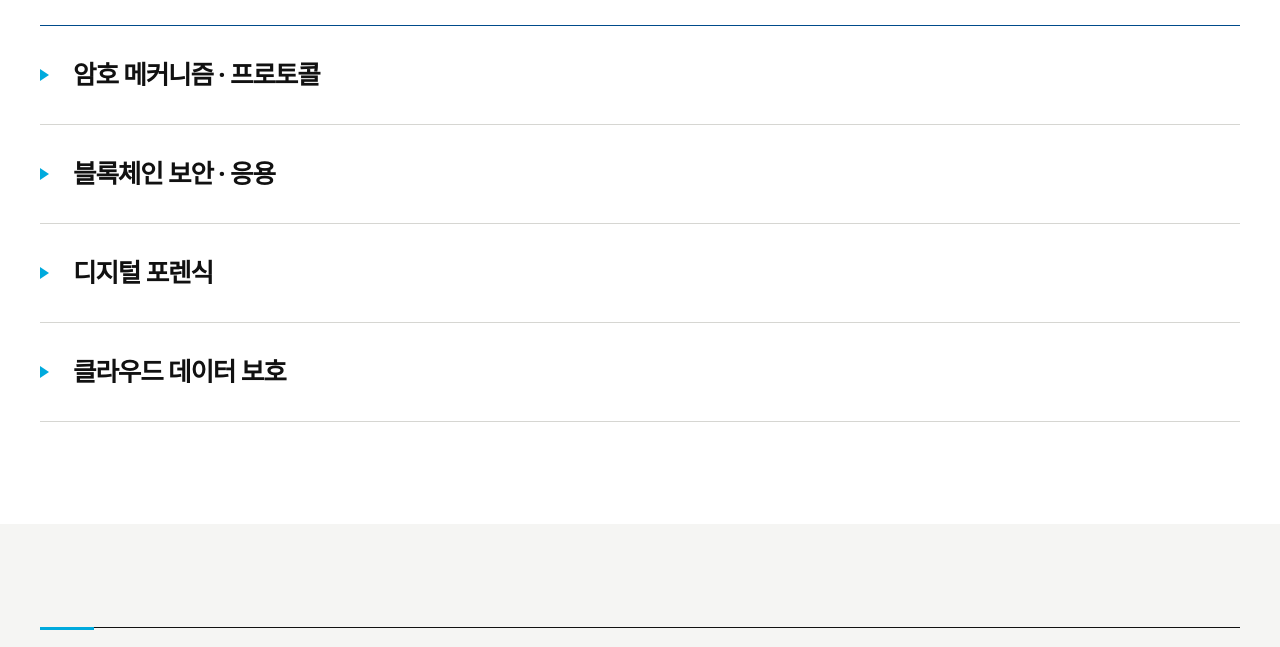
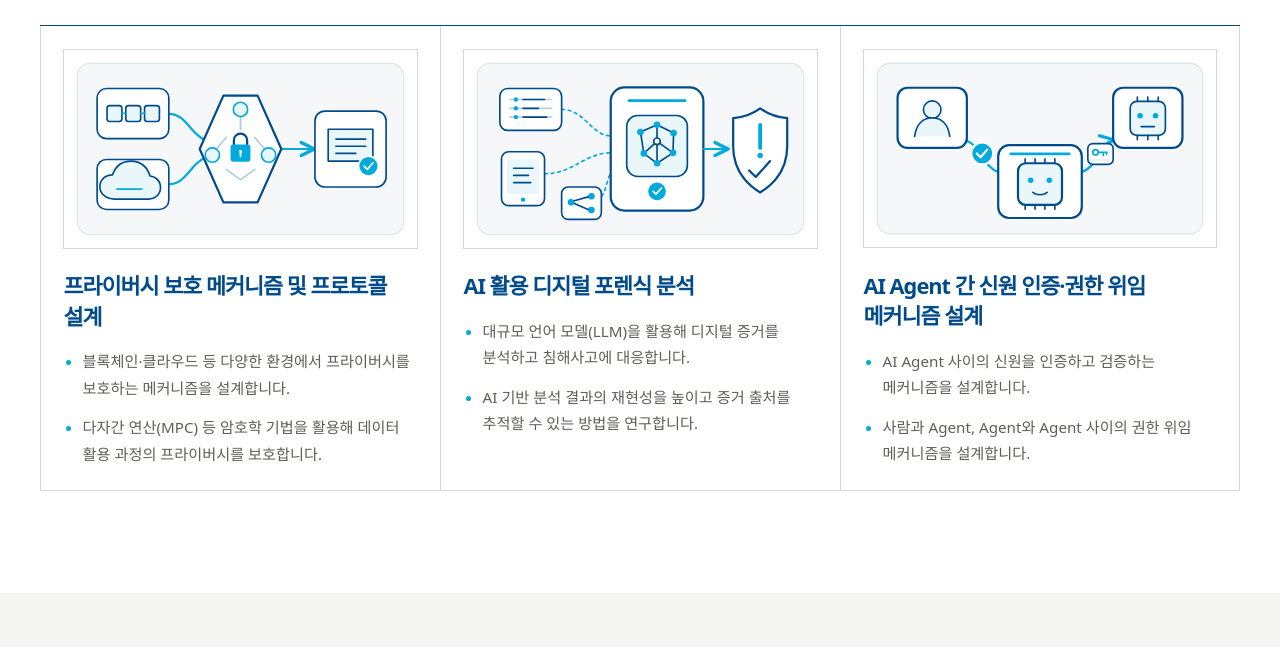
Before and after one commit to pknu-lacuc/pknu-lacuc.github.io, a plain HTML site: page site/research.html in a window 1280 px wide. Shown: the part 585-1232 px from the top of the page. Drawn offline with Linux system fonts and the light colour scheme.

Commit message:
feat(fe): 연구 분야 3개 재구성과 연구실원 과정 정보 갱신 (#12)

```diff
--- a/site/assets/style.css
+++ b/site/assets/style.css
@@ -85,7 +85,7 @@ img { display: block; max-width: 100%; }
 .rule-list span { color: var(--muted); }
 .rule-list a { color: var(--pknu-navy); font-size: .94rem; text-decoration: underline; text-underline-offset: .2em; overflow-wrap: anywhere; }
 
-.research-grid { display: grid; grid-template-columns: repeat(4, minmax(0, 1fr)); border-top: 1px solid var(--pknu-navy); border-left: 1px solid var(--line); }
+.research-grid { display: grid; grid-template-columns: repeat(3, minmax(0, 1fr)); border-top: 1px solid var(--pknu-navy); border-left: 1px solid var(--line); }
 .research-card { min-height: 190px; display: flex; align-items: end; justify-content: space-between; gap: 1rem; padding: 2rem; border-right: 1px solid var(--line); border-bottom: 1px solid var(--line); transition: background .2s, color .2s; }
 .research-card:hover { background: #f1f4f6; color: var(--pknu-navy); }
 .research-card h3 { margin: 0; font-size: 1.45rem; line-height: 1.35; letter-spacing: -.045em; }
@@ -148,19 +148,15 @@ img { display: block; max-width: 100%; }
 .gallery-card img { display: block; width: 100%; aspect-ratio: 4 / 3; object-fit: contain; background: var(--paper); }
 .gallery-card figcaption { padding: .6rem .9rem; border-top: 1px solid var(--line); background: var(--paper); color: var(--ink); font-size: .94rem; font-weight: 700; line-height: 1.5; text-align: center; }
 
-.field-list { border-top: 1px solid var(--pknu-navy); }
-.field-row { border-bottom: 1px solid var(--line); }
-.field-row summary { display: flex; align-items: center; gap: 1.5rem; padding-block: 1.7rem; list-style: none; cursor: pointer; }
-.field-row summary::marker { content: ""; }
-.field-row summary::-webkit-details-marker { display: none; }
-.field-row summary::before { width: 0; height: 0; flex: none; border-top: 6px solid transparent; border-bottom: 6px solid transparent; border-left: 9px solid var(--pknu-cyan); transition: transform .2s; content: ""; }
-.field-row[open] summary::before { transform: rotate(90deg); }
-.field-row summary:hover h3, .field-row[open] h3 { color: var(--pknu-navy); }
-.field-row h3 { flex: 1; margin: 0; font-size: clamp(1.25rem, 2vw, 1.65rem); letter-spacing: -.045em; }
-.field-content { display: grid; grid-template-columns: minmax(0, .9fr) minmax(0, 1fr); gap: clamp(1.5rem, 5vw, 4rem); align-items: center; padding: 0 0 2rem 1.5rem; }
-.field-content p { margin: 0; max-width: 58ch; color: var(--muted); font-size: 1rem; line-height: 1.85; }
+.field-grid { display: grid; grid-template-columns: repeat(3, minmax(0, 1fr)); border-top: 1px solid var(--pknu-navy); border-bottom: 1px solid var(--line); }
+.field-card { min-width: 0; padding: 1.4rem; border-left: 1px solid var(--line); }
+.field-card:last-child { border-right: 1px solid var(--line); }
 .field-figure { margin: 0; border: 1px solid var(--line); background: var(--soft); }
 .field-figure img { width: 100%; height: auto; }
+.field-copy h3 { margin: 1.4rem 0 1rem; color: var(--pknu-navy); font-size: clamp(1.2rem, 1.7vw, 1.5rem); line-height: 1.4; letter-spacing: -.045em; }
+.field-copy ul { margin: 0; padding-left: 1.2rem; color: var(--muted); font-size: .95rem; line-height: 1.75; }
+.field-copy li + li { margin-top: .8rem; }
+.field-copy li::marker { color: var(--pknu-cyan); }
 .paper-list { border-top: 1px solid var(--ink); }
 .paper-item { display: grid; grid-template-columns: 72px 1fr; gap: 1.5rem; padding-block: 1.4rem; border-bottom: 1px solid var(--line); }
 .paper-year { color: var(--pknu-navy); font-family: Arial, sans-serif; font-weight: 800; }
@@ -188,14 +184,17 @@ img { display: block; max-width: 100%; }
   .site-nav a[aria-current="page"] { border-bottom-color: var(--ink); }
   .intro-grid, .professor-layout { grid-template-columns: 1fr; }
   .professor-photo { max-width: 410px; }
-  .research-grid { grid-template-columns: repeat(2, minmax(0, 1fr)); }
   .gallery-grid { grid-template-columns: repeat(2, minmax(0, 1fr)); }
   .alumni-grid { grid-template-columns: repeat(2, 1fr); }
 }
 
 @media (max-width: 800px) {
   .member-grid { grid-template-columns: 1fr; }
-  .field-content { grid-template-columns: 1fr; padding-left: 0; }
+  .research-grid { grid-template-columns: 1fr; }
+  .field-grid { grid-template-columns: 1fr; }
+  .field-card { border-right: 1px solid var(--line); border-bottom: 1px solid var(--line); }
+  .field-card:last-child { border-bottom: 0; }
+  .field-figure { max-width: 640px; }
 }
 
 @media (max-width: 640px) {
--- a/site/research.html
+++ b/site/research.html
@@ -3,7 +3,7 @@
 <head>
   <meta charset="utf-8">
   <meta name="viewport" content="width=device-width, initial-scale=1">
-  <meta name="description" content="LACUC의 응용암호, 블록체인, 디지털 포렌식 연구 분야와 연구 실적을 소개합니다.">
+  <meta name="description" content="LACUC의 프라이버시 보호, AI 활용 디지털 포렌식, AI Agent 신원 인증·권한 위임 연구와 연구 실적을 소개합니다.">
   <title>연구·성과 | LACUC</title>
   <meta property="og:type" content="website">
   <meta property="og:locale" content="ko_KR">
@@ -33,35 +33,37 @@
   </div></header>
   <main id="main">
     <section class="page-hero"><div class="container"><h1>연구·성과</h1></div></section>
-    <section class="section" id="fields"><div class="container"><div class="subsection-head section-divider"><h2>연구 분야</h2></div><div class="field-list">
-      <details class="field-row">
-        <summary><h3>암호 메커니즘 · 프로토콜</h3></summary>
-        <div class="field-content">
-          <p>암호 메커니즘과 프로토콜을 바탕으로 정보를 안전하게 보호하는 응용 암호 기술을 연구합니다. 데이터의 저장과 전달 과정에서 필요한 암호화와 인증 방법을 살펴봅니다.</p>
-          <figure class="field-figure"><img src="assets/research/cryptography.svg" alt="데이터가 암호화와 인증을 거쳐 안전하게 전달되는 흐름" width="640" height="360" loading="lazy"></figure>
+    <section class="section" id="fields"><div class="container"><div class="subsection-head section-divider"><h2>연구 분야</h2></div><div class="field-grid">
+      <article class="field-card" id="privacy">
+        <figure class="field-figure"><img src="assets/research/privacy-protocol.svg" alt="블록체인과 클라우드의 데이터를 암호학적 프로토콜로 보호하는 흐름" width="640" height="360" loading="lazy"></figure>
+        <div class="field-copy">
+          <h3>프라이버시 보호 메커니즘 및 프로토콜 설계</h3>
+          <ul>
+            <li>블록체인·클라우드 등 다양한 환경에서 프라이버시를 보호하는 메커니즘을 설계합니다.</li>
+            <li>다자간 연산(MPC) 등 암호학 기법을 활용해 데이터 활용 과정의 프라이버시를 보호합니다.</li>
+          </ul>
         </div>
-      </details>
-      <details class="field-row">
-        <summary><h3>블록체인 보안 · 응용</h3></summary>
-        <div class="field-content">
-          <p>블록체인의 분산원장과 검증 구조를 분석하고, 암호 기술을 적용한 보안·응용 방안을 연구합니다. 여러 참여자가 데이터를 공유하는 환경에서 기록의 신뢰성과 무결성을 확보하는 방법을 살펴봅니다.</p>
-          <figure class="field-figure"><img src="assets/research/blockchain.svg" alt="연결된 블록의 기록을 여러 참여자가 검증하는 분산원장 구조" width="640" height="360" loading="lazy"></figure>
+      </article>
+      <article class="field-card" id="ai-forensics">
+        <figure class="field-figure"><img src="assets/research/ai-forensics.svg" alt="AI가 디지털 증거를 분석하고 출처를 추적해 침해사고 대응에 활용되는 흐름" width="640" height="360" loading="lazy"></figure>
+        <div class="field-copy">
+          <h3>AI 활용 디지털 포렌식 분석</h3>
+          <ul>
+            <li>대규모 언어 모델(LLM)을 활용해 디지털 증거를 분석하고 침해사고에 대응합니다.</li>
+            <li>AI 기반 분석 결과의 재현성을 높이고 증거 출처를 추적할 수 있는 방법을 연구합니다.</li>
+          </ul>
         </div>
-      </details>
-      <details class="field-row">
-        <summary><h3>디지털 포렌식</h3></summary>
-        <div class="field-content">
-          <p>디지털 기기와 시스템에 남은 증거를 수집·보존·분석하는 기술을 연구합니다. 증거의 무결성을 유지하면서 분석 결과를 체계적으로 정리하고 보고하는 절차를 살펴봅니다.</p>
-          <figure class="field-figure"><img src="assets/research/forensics.svg" alt="디지털 증거를 수집한 뒤 보존, 분석, 보고하는 절차" width="640" height="360" loading="lazy"></figure>
+      </article>
+      <article class="field-card" id="agent-delegation">
+        <figure class="field-figure"><img src="assets/research/agent-delegation.svg" alt="사람과 AI Agent, Agent 사이에서 신원을 확인하고 권한을 위임하는 흐름" width="640" height="360" loading="lazy"></figure>
+        <div class="field-copy">
+          <h3>AI Agent 간 신원 인증·권한 위임 메커니즘 설계</h3>
+          <ul>
+            <li>AI Agent 사이의 신원을 인증하고 검증하는 메커니즘을 설계합니다.</li>
+            <li>사람과 Agent, Agent와 Agent 사이의 권한 위임 메커니즘을 설계합니다.</li>
+          </ul>
         </div>
-      </details>
-      <details class="field-row">
-        <summary><h3>클라우드 데이터 보호</h3></summary>
-        <div class="field-content">
-          <p>클라우드 환경에서 데이터를 안전하게 저장하고 활용하기 위한 보호 기술을 연구합니다. 암호화와 접근 제어를 바탕으로 데이터의 검색·공유 과정에서 필요한 보안 방법을 살펴봅니다.</p>
-          <figure class="field-figure"><img src="assets/research/cloud-protection.svg" alt="암호화된 데이터가 클라우드에 저장되고 허가된 사용자에게 제공되는 흐름" width="640" height="360" loading="lazy"></figure>
-        </div>
-      </details>
+      </article>
     </div></div></section>
     <section class="section soft" id="papers"><div class="container"><div class="subsection-head section-divider"><h2>연구 실적</h2></div><div class="paper-list">
       <article class="paper-item"><span class="paper-year">2021</span><div><h3>Verifiable Credential Proof Generation and Verification Model for Decentralized SSI-based Credit Scoring Data</h3><p>KW Cho, BG Jeong, SU Shin · IEICE Transactions on Information and Systems, E104-D(11)</p></div></article>
```
Also changed, not shown: site/index.html (+4 -5 lines), site/members.html (+13 -5 lines), site/assets/research/agent-delegation.svg (added), site/assets/research/ai-forensics.svg (added), site/assets/research/blockchain.svg (deleted), site/assets/research/cloud-protection.svg (deleted), site/assets/research/cryptography.svg (deleted), site/assets/research/forensics.svg (deleted), site/assets/research/privacy-protocol.svg (added).
